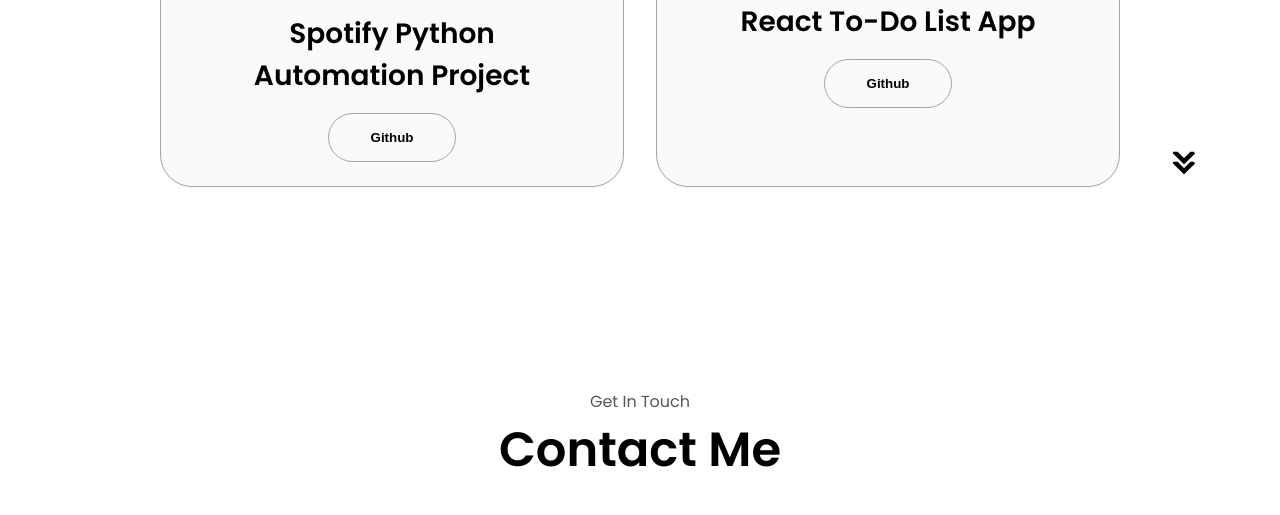
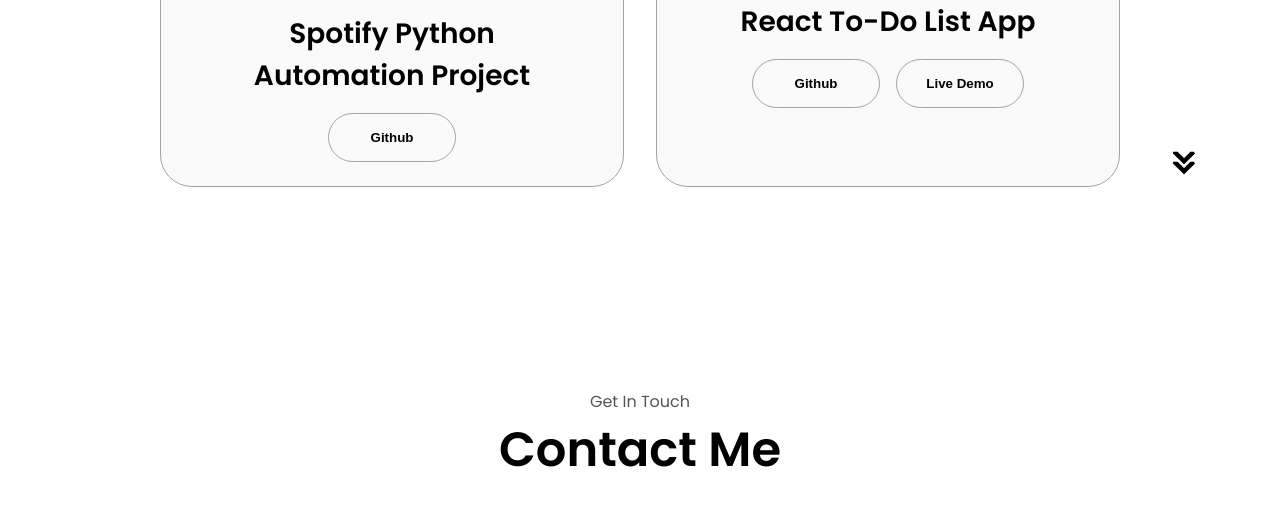
Before and after one commit to LeeLicious123/Portfolio-Website, a plain HTML site: page index.html in a window 1280 px wide. Shown: the part 3006-3521 px from the top of the page. Drawn offline with Linux system fonts and the light colour scheme.

Commit message:
Adding live deom

```diff
--- a/index.html
+++ b/index.html
@@ -212,6 +212,9 @@
                         <button class="btn btn-color-2 project-btn" onclick="location.href='https://github.com/LeeLicious123/To-Do-List/tree/main'">
                             Github
                         </button>
+                        <button class="btn btn-color-2 project-btn" onclick="location.href='https://65ae86ddd6324615a67c2c12--musical-bavarois-4221ed.netlify.app'">
+                            Live Demo
+                        </button>
                     </div>
                 </div>
             </div>
```
Also changed, not shown: 2 other files.
